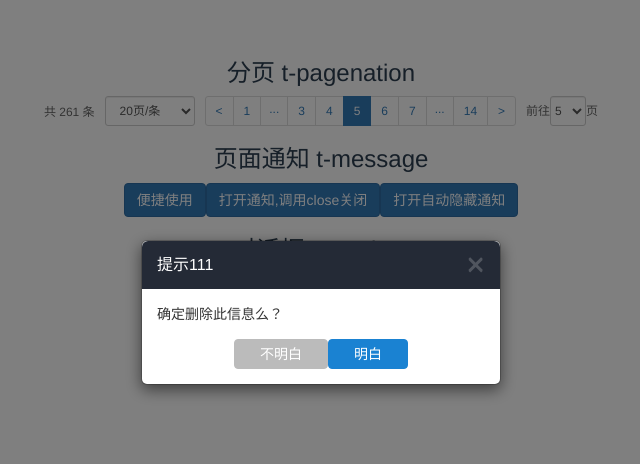
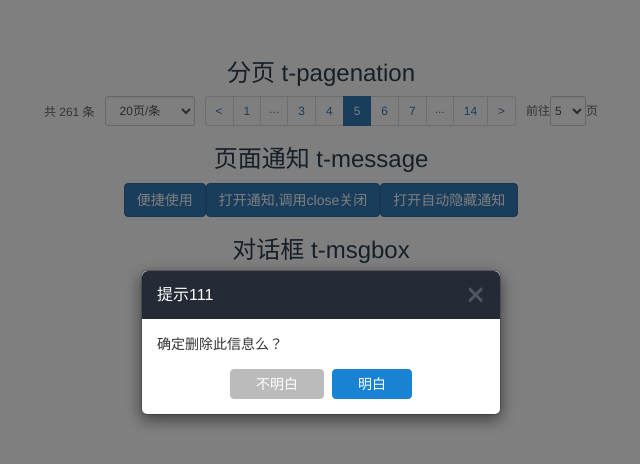
Before and after one commit to ataotao/VUE-T-COMPONENT, a Vue app: page / in a window 1280 px wide. Both pictures are taken after a click on the button "点击弹出对话框". Shown: the top 464 px of the page, without its empty margins (319-959 px from the left). Built offline with nearby package versions, Linux system fonts and the light colour scheme; a small style sheet from the web is missing.

Commit message:
修改msgbox移动端显示宽度

```diff
--- a/src/packages/msgbox/src/msgbox.css
+++ b/src/packages/msgbox/src/msgbox.css
@@ -2,9 +2,9 @@
   display: block;
 }
 
-.t-msgbox .modal.in .modal-dialog{
+.t-msgbox .modal.in .t-modal-dialog{
   top: 30%;
-  margin-top: 0;
+  margin: 0 25px 25px;
 }
 
 .t-msgbox-header .close{
@@ -46,6 +46,9 @@
 @media (min-width: 768px){
   .modal-sm {
       width: 360px;
+  }
+  .t-msgbox .modal.in .t-modal-dialog{
+      margin: 30px auto;
   }
 }
 
--- a/src/packages/msgbox/src/msgbox.vue
+++ b/src/packages/msgbox/src/msgbox.vue
@@ -2,7 +2,7 @@
   <div v-if="visible">
     <div class="t-msgbox" @click="handleClick($event)">
       <div class="t-msgbox-box modal fade in" tabindex="-1" data-name="backdrop">
-        <div class="modal-dialog modal-sm">
+        <div class="t-modal-dialog modal-dialog modal-sm">
           <div class="modal-content">
 
             <div class="t-msgbox-header" v-if="isTitle">
@@ -18,7 +18,7 @@
             </div>
 
             <div class="t-msgbox-footer" v-if="showCancelBtn || showConfirmBtn">
-              <button type="button" class="btn btn-gray" v-if="showCancelBtn" v-text="cancelBtnText" data-name="cancel"></button>
+              <button type="button" class="btn btn-gray" v-if="showCancelBtn" v-text="cancelBtnText" data-name="cancel"></button>&nbsp;
               <button type="button" class="btn btn-blue" v-if="showConfirmBtn" v-text="confirmBtnText" data-name="confirm"></button>
             </div>
 
@@ -81,14 +81,6 @@ export default {
       default: false
     }
   },
-  computed: {
-
-  },
-
-  watch: {
-
-  },
-
   mounted() {},
   beforeDestroy() {
 
```
